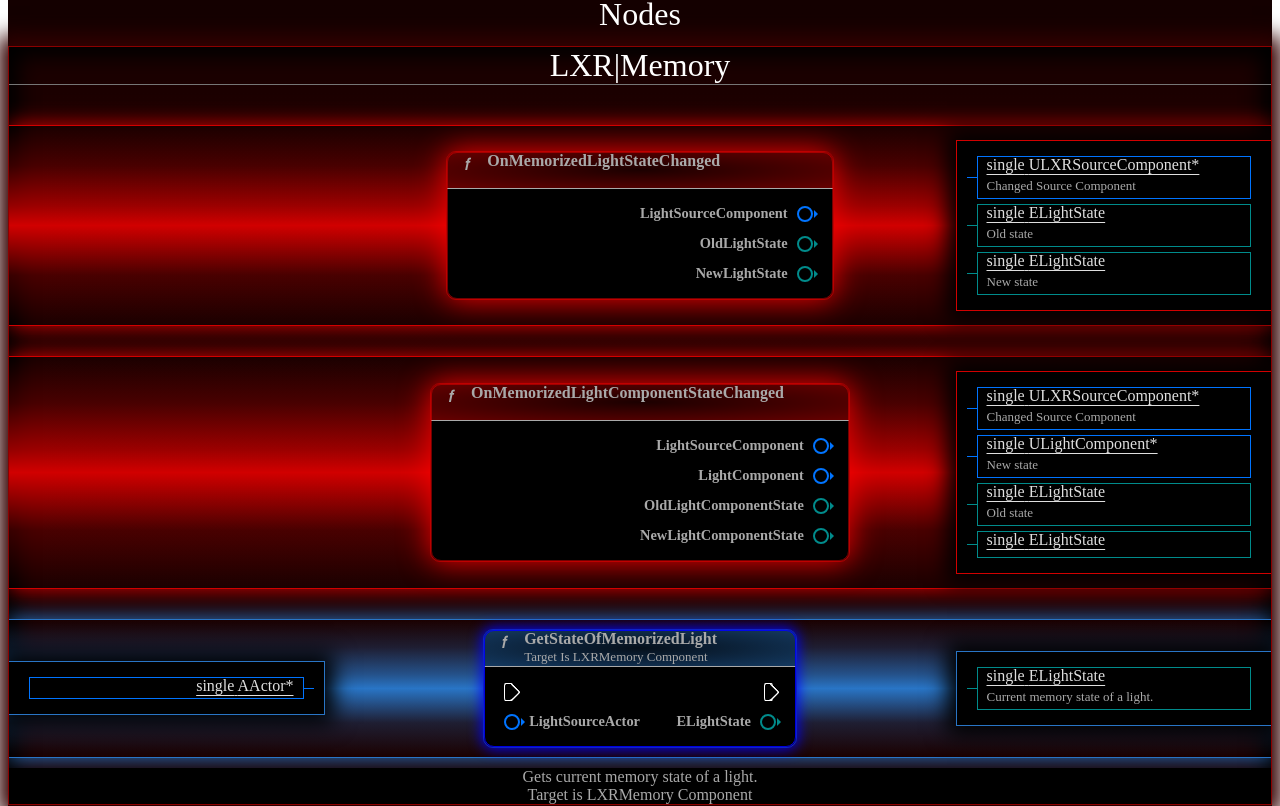
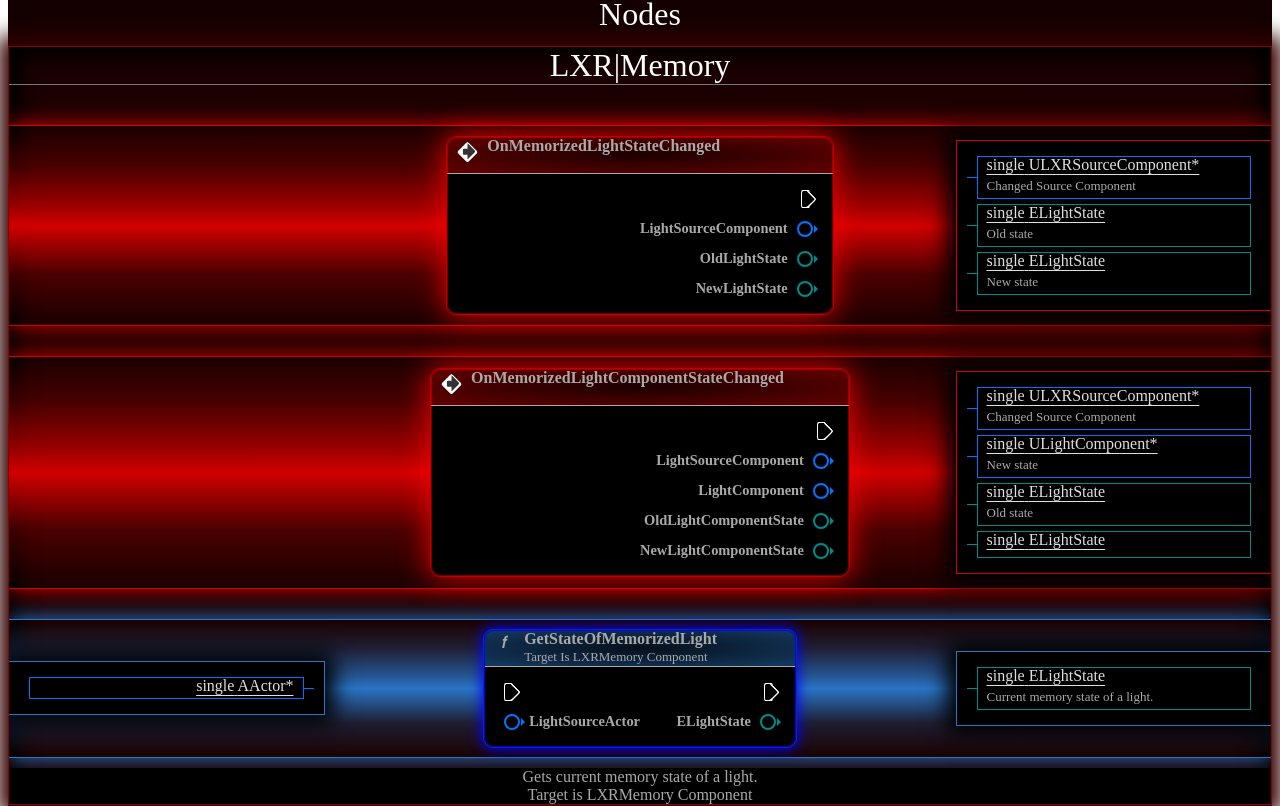
Before and after one commit to zurra/React-Unreal-Plugin-Documentation, a Next.js app: page / in a window 1280 px wide. Shown: the part 7377-8183 px from the top of the page. Built offline with nearby package versions, Linux system fonts and the light colour scheme.

Commit message:
Delegate icons.

```diff
--- a/components/Unreal/BP/BP.js
+++ b/components/Unreal/BP/BP.js
@@ -431,7 +431,7 @@ function DoNode({ node }) {
 
                 <div className={styles.nodeBPOutputsContainer}  >
 
-                    {nodeType === 'nonpure'  && (
+                    {(nodeType === 'nonpure' || nodeType === 'delegate') && (
                         <div className={styles.nodeBPOutputPinContainer} >
                             <DoExecIcon input={false} />
                         </div>
@@ -488,7 +488,6 @@ function DoDelegateNodeIcon({ color }) {
     return (
         <div className={styles.delegateNodeIcon} style={{
             '--pin-color': color,
-            ...extraStyle
         }} />
     );
 };
@@ -659,7 +658,13 @@ function GetIsPinTypeOf({ pin, typeToCheck }) {
 
 
 function GetNodeTypeIcon({ node }) {
-    let nodeType
+
+
+    let nodeType = GetNodeType({ node: node })
+
+
+
+
     if (node.functionTypes === "delegate") {
         nodeType = "delegate"
     }
@@ -729,8 +734,7 @@ export function GetPinTypeIcon({ pin }) {
 
 
                 const colors = GetPinIconColors({ pin, dataTypesToFind });
-                if(colors.length === 2)
-                {
+                if (colors.length === 2) {
                     return <DoMapIcon color1={colors[0]} color2={colors[1]} />;
                 }
             }
--- a/components/Unreal/BP/BP.module.css
+++ b/components/Unreal/BP/BP.module.css
@@ -650,8 +650,8 @@
 
 .delegateNodeIcon {
   position: relative;
-  width: 15px;
-  height: 15px;
+  width: 13px;
+  height: 13px;
   background-color: #ffffff;
   display: grid;
   border: solid 1px;
```
